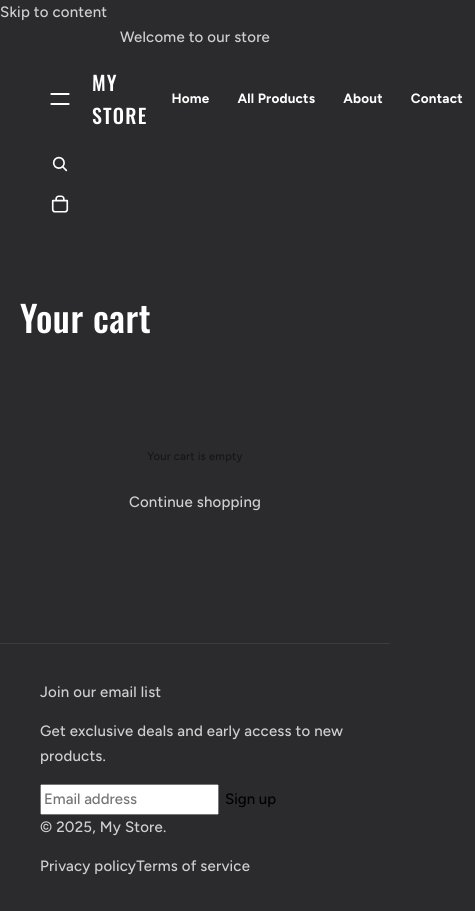
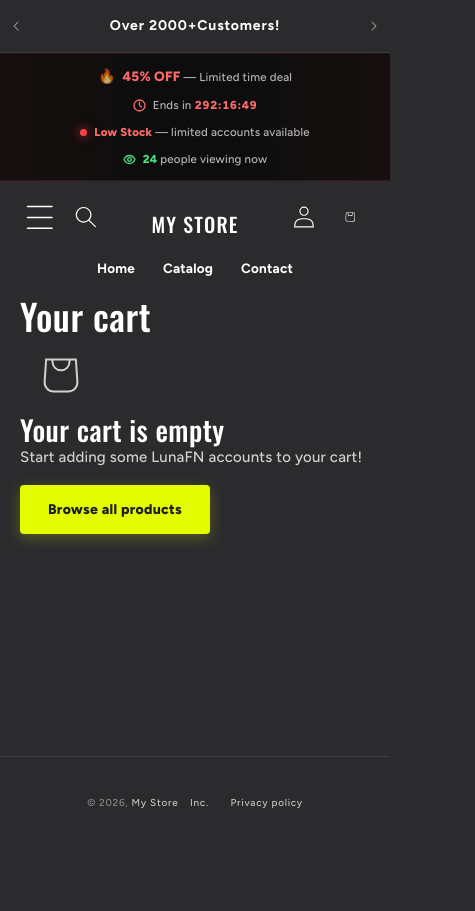
Before and after one commit to discordaccslog-max/lunaval, a plain HTML site: page cart.html in a window 390 px wide. Shown: the whole page, 475 px wide, since content can reach past the window. After the commit the page ends 844 px from the top, so only its background shows below. Drawn offline with nearby package versions, Linux system fonts and the light colour scheme.

Commit message:
Update cart.html

```diff
--- a/cart.html
+++ b/cart.html
@@ -3,145 +3,271 @@
 <head>
   <meta charset="UTF-8">
   <meta name="viewport" content="width=device-width, initial-scale=1.0">
-  <title>Cart — My Store</title>
+  <title>Cart – My Store</title>
   <link rel="preconnect" href="https://fonts.googleapis.com">
   <link rel="preconnect" href="https://fonts.gstatic.com" crossorigin>
-  <link href="https://fonts.googleapis.com/css2?family=Inter:wght@400;500;700&display=swap" rel="stylesheet">
   <link rel="stylesheet" href="styles.css">
-  <style>
-    .cart-page { padding: 48px 0; }
-    .cart-page-layout { display: grid; grid-template-columns: 1fr 360px; gap: 48px; align-items: start; }
-    .cart-page h1 { margin-bottom: 32px; }
-    .cart-page-items { border-top: 1px solid var(--color-border); }
-    .cart-page-item { display: grid; grid-template-columns: 96px 1fr auto; gap: 20px; padding: 24px 0; border-bottom: 1px solid var(--color-border); align-items: center; }
-    .cart-page-item-img { width: 96px; height: 96px; background: #f5f5f5; border-radius: var(--border-radius-card); overflow: hidden; flex-shrink: 0; }
-    .cart-summary-box { background: #f5f5f5; border-radius: var(--border-radius-popover); padding: 28px; position: sticky; top: 80px; }
-    .cart-summary-row { display: flex; justify-content: space-between; padding: 10px 0; font-size: 0.9375rem; border-bottom: 1px solid rgba(0,0,0,0.06); }
-    .cart-summary-total { display: flex; justify-content: space-between; padding: 16px 0; font-size: 1.125rem; font-weight: 600; }
-    @media (max-width: 749px) { .cart-page-layout { grid-template-columns: 1fr; } .cart-summary-box { position: static; } }
-  </style>
 </head>
 <body>
 
-  <a class="skip-to-content" href="#main-content">Skip to content</a>
-  <div class="announcement-bar"><div class="page-width">Welcome to our store</div></div>
-
-  <header class="site-header">
-    <div class="page-width">
-      <div class="header-inner">
-        <button class="header-menu-toggle" data-menu-toggle aria-label="Open menu">
-          <svg width="20" height="20" viewBox="0 0 14 14" fill="none"><path d="M1 3.5H13" stroke="currentColor" stroke-width="1.5" stroke-linecap="round"/><path d="M1 10.5H13" stroke="currentColor" stroke-width="1.5" stroke-linecap="round"/></svg>
+  <!-- UTILITY BAR -->
+  <div class="utility-bar">
+    <div class="utility-bar__grid">
+      <div class="announcement-bar" id="announcement-bar">
+        <button class="slider-button slider-button--prev" aria-label="Previous announcement">
+          <svg viewBox="0 0 10 6" fill="none"><path fill-rule="evenodd" clip-rule="evenodd" d="M9.354.646a.5.5 0 00-.708 0L5 4.293 1.354.646a.5.5 0 00-.708.708l4 4a.5.5 0 00.708 0l4-4a.5.5 0 000-.708z" fill="currentColor"/></svg>
         </button>
-        <div class="header-logo"><a href="index.html"><span class="header-logo-text">My Store</span></a></div>
-        <nav class="header-nav">
-          <ul class="nav-list">
-            <li><a href="index.html" class="nav-link">Home</a></li>
-            <li><a href="collection.html" class="nav-link">All Products</a></li>
-            <li><a href="about.html" class="nav-link">About</a></li>
-            <li><a href="contact.html" class="nav-link">Contact</a></li>
-          </ul>
-        </nav>
-        <div class="header-actions">
-          <button class="header-action-btn" data-search-toggle aria-label="Search">
-            <svg xmlns="http://www.w3.org/2000/svg" viewBox="0 0 20 20" fill="none"><circle cx="9" cy="9" r="4.75" stroke="currentColor" stroke-width="1.5"/><path stroke="currentColor" stroke-linecap="round" stroke-width="1.5" d="m12.5 12.5 3.25 3.25"/></svg>
-          </button>
-          <button class="header-action-btn" data-cart-toggle aria-label="Cart">
-            <svg xmlns="http://www.w3.org/2000/svg" viewBox="0 0 20 20" fill="none"><path stroke="currentColor" stroke-linecap="round" stroke-linejoin="round" stroke-width="1.5" d="M3.392 6.875h13.216v8.016c0 .567-.224 1.112-.624 1.513-.4.402-.941.627-1.506.627H5.522a2.13 2.13 0 0 1-1.506-.627 2.15 2.15 0 0 1-.624-1.513zM8.818 2.969h2.333c.618 0 1.211.247 1.649.686a2.35 2.35 0 0 1 .683 1.658v1.562H6.486V5.313c0-.622.246-1.218.683-1.658a2.33 2.33 0 0 1 1.65-.686"/></svg>
-            <span class="cart-count" style="display:none">0</span>
+        <div class="announcement-bar__slides">
+          <div class="announcement-bar__slide is-active"><p class="announcement-bar__message"><span>Welcome To Our Shop!</span></p></div>
+          <div class="announcement-bar__slide"><p class="announcement-bar__message"><span>Over 2000+Customers!</span></p></div>
+          <div class="announcement-bar__slide"><p class="announcement-bar__message"><span>Instant Delivery!</span></p></div>
+          <div class="announcement-bar__slide"><p class="announcement-bar__message"><span>%45 OFF Summer Deal!</span></p></div>
+          <div class="announcement-bar__slide"><p class="announcement-bar__message"><span>Affordable Prices!</span></p></div>
+        </div>
+        <button class="slider-button slider-button--next" aria-label="Next announcement">
+          <svg viewBox="0 0 10 6" fill="none"><path fill-rule="evenodd" clip-rule="evenodd" d="M9.354.646a.5.5 0 00-.708 0L5 4.293 1.354.646a.5.5 0 00-.708.708l4 4a.5.5 0 00.708 0l4-4a.5.5 0 000-.708z" fill="currentColor"/></svg>
         </button>
       </div>
     </div>
   </div>
-  </header>
 
-  <div class="search-overlay"><div class="search-panel"><form action="search.html" method="get" class="search-input-wrap"><svg xmlns="http://www.w3.org/2000/svg" viewBox="0 0 20 20" fill="none"><circle cx="9" cy="9" r="4.75" stroke="currentColor" stroke-width="1.5"/><path stroke="currentColor" stroke-linecap="round" stroke-width="1.5" d="m12.5 12.5 3.25 3.25"/></svg><input type="search" name="q" placeholder="Search products..." autocomplete="off" aria-label="Search"></form></div></div>
-  <div class="mobile-nav-overlay"><div class="mobile-nav-drawer"><div class="mobile-nav-header"><span class="header-logo-text">My Store</span><button class="mobile-nav-close" aria-label="Close"><svg width="20" height="20" viewBox="0 0 20 20" fill="none"><path d="M5 5l10 10M15 5L5 15" stroke="currentColor" stroke-width="1.5" stroke-linecap="round"/></svg></button></div><nav class="mobile-nav-links"><a href="index.html">Home</a><a href="collection.html">All Products</a><a href="about.html">About</a><a href="contact.html">Contact</a></nav></div></div>
-  <div class="cart-overlay"><div class="cart-drawer"><div class="cart-drawer-header"><h3>Your cart</h3><button class="cart-drawer-close" aria-label="Close cart"><svg width="20" height="20" viewBox="0 0 20 20" fill="none"><path d="M5 5l10 10M15 5L5 15" stroke="currentColor" stroke-width="1.5" stroke-linecap="round"/></svg></button></div><div class="cart-drawer-body"></div><div class="cart-drawer-footer" style="display:none;"><div class="cart-total"><span>Subtotal</span><span class="cart-total-amount">$0.00</span></div><a href="cart.html" class="btn btn-primary" style="width:100%;display:flex;padding:16px;font-size:1rem;justify-content:center;">Check out</a></div></div></div>
-
-  <main id="main-content">
-    <div class="cart-page">
-      <div class="page-width">
-        <h1>Your cart</h1>
-        <div class="cart-page-layout" id="cart-page-content">
-          <!-- Rendered by JS -->
+  <!-- LUNA URGENCY BAR -->
+  <div id="luna-urgency-bar">
+    <div id="luna-urgency-inner">
+      <div class="lu-block lu-fire">
+        <span class="lu-fire-icon">🔥</span>
+        <span class="lu-fire-text"><strong>45% OFF</strong> — Limited time deal</span>
+      </div>
+      <div class="lu-sep"></div>
+      <div class="lu-block lu-timer">
+        <svg width="13" height="13" viewBox="0 0 13 13" fill="none"><circle cx="6.5" cy="6.5" r="5.5" stroke="#ff6b6b" stroke-width="1.3"/><path d="M6.5 3.5V6.5L8.5 8" stroke="#ff6b6b" stroke-width="1.3" stroke-linecap="round"/></svg>
+        <span>Ends in <strong id="lu-countdown">--:--:--</strong></span>
+      </div>
+      <div class="lu-sep"></div>
+      <div class="lu-block lu-stock">
+        <span class="lu-stock-dot"></span>
+        <span><strong>Low Stock</strong> — limited accounts available</span>
+      </div>
+      <div class="lu-sep"></div>
+      <div class="lu-block lu-viewers">
+        <svg width="13" height="13" viewBox="0 0 13 13" fill="none"><path d="M1 6.5C1 6.5 3 2.5 6.5 2.5C10 2.5 12 6.5 12 6.5C12 6.5 10 10.5 6.5 10.5C3 10.5 1 6.5 1 6.5Z" stroke="#4ade80" stroke-width="1.3"/><circle cx="6.5" cy="6.5" r="1.8" stroke="#4ade80" stroke-width="1.3"/></svg>
+        <span><strong id="lu-viewers">24</strong> people viewing now</span>
       </div>
     </div>
   </div>
+
+  <!-- HEADER -->
+  <header class="site-header">
+    <div class="header-inner">
+      <div class="header-left">
+        <button class="header-menu-toggle" data-menu-toggle aria-label="Menu">
+          <svg xmlns="http://www.w3.org/2000/svg" fill="none" viewBox="0 0 18 16"><path d="M1 .5a.5.5 0 100 1h15.71a.5.5 0 000-1H1zM.5 8a.5.5 0 01.5-.5h15.71a.5.5 0 010 1H1A.5.5 0 01.5 8zm0 7a.5.5 0 01.5-.5h15.71a.5.5 0 010 1H1a.5.5 0 01-.5-.5z" fill="currentColor"/></svg>
+        </button>
+        <button class="header-action-btn" data-search-toggle aria-label="Search">
+          <svg viewBox="0 0 18 19" fill="none"><path fill-rule="evenodd" clip-rule="evenodd" d="M11.03 11.68A5.784 5.784 0 112.85 3.5a5.784 5.784 0 018.18 8.18zm.26 1.12a6.78 6.78 0 11.72-.7l5.4 5.4a.5.5 0 11-.71.7l-5.41-5.4z" fill="currentColor"/></svg>
+        </button>
+      </div>
+
+      <h1 class="header-logo">
+        <a href="index.html"><span class="header-logo-text">My Store</span></a>
+      </h1>
+
+      <div class="header-right">
+        <button class="header-action-btn" aria-label="Account">
+          <svg viewBox="0 0 18 19" fill="none"><path fill-rule="evenodd" clip-rule="evenodd" d="M6 4.5a3 3 0 116 0 3 3 0 01-6 0zm3-4a4 4 0 100 8 4 4 0 000-8zm5.58 12.15c1.12.82 1.83 2.24 1.91 4.85H1.51c.08-2.6.79-4.03 1.9-4.85C4.66 11.75 6.5 11.5 9 11.5s4.35.26 5.58 1.15zM9 10.5c-2.5 0-4.65.24-6.17 1.35C1.27 12.98.5 14.93.5 18v.5h17V18c0-3.07-.77-5.02-2.33-6.15-1.52-1.1-3.67-1.35-6.17-1.35z" fill="currentColor"/></svg>
+        </button>
+        <a href="cart.html" class="header-action-btn header-action-btn--active" aria-label="Cart">
+          <svg viewBox="0 0 40 40" fill="none"><path d="m15.75 11.8h-3.16l-.77 11.6a5 5 0 0 0 4.99 5.34h7.38a5 5 0 0 0 4.99-5.33l-.78-11.61zm0 1h-2.22l-.71 10.67a4 4 0 0 0 3.99 4.27h7.38a4 4 0 0 0 4-4.27l-.72-10.67h-2.22v.63a4.75 4.75 0 1 1 -9.5 0zm8.5 0h-7.5v.63a3.75 3.75 0 1 0 7.5 0z" fill="currentColor" fill-rule="evenodd"/></svg>
+          <span class="cart-count" style="display:none">0</span>
+        </a>
+      </div>
+    </div>
+
+    <nav class="header-nav">
+      <ul class="nav-list">
+        <li><a href="index.html" class="nav-link">Home</a></li>
+        <li><a href="collection.html" class="nav-link">Catalog</a></li>
+        <li><a href="contact.html" class="nav-link">Contact</a></li>
+      </ul>
+    </nav>
+  </header>
+
+  <!-- SEARCH OVERLAY -->
+  <div class="search-overlay">
+    <div class="search-panel">
+      <form class="search-input-wrap" onsubmit="return false;">
+        <svg viewBox="0 0 18 19" fill="none"><path fill-rule="evenodd" clip-rule="evenodd" d="M11.03 11.68A5.784 5.784 0 112.85 3.5a5.784 5.784 0 018.18 8.18zm.26 1.12a6.78 6.78 0 11.72-.7l5.4 5.4a.5.5 0 11-.71.7l-5.41-5.4z" fill="currentColor"/></svg>
+        <input type="search" placeholder="Search" autocomplete="off" aria-label="Search">
+      </form>
+    </div>
+  </div>
+
+  <!-- MOBILE NAV -->
+  <div class="mobile-nav-overlay">
+    <div class="mobile-nav-drawer">
+      <div class="mobile-nav-header">
+        <span class="header-logo-text">My Store</span>
+        <button class="mobile-nav-close" aria-label="Close">
+          <svg width="18" height="17" viewBox="0 0 18 17" fill="none"><path d="M.865 15.978a.5.5 0 00.707.707l7.433-7.431 7.579 7.282a.501.501 0 00.846-.37.5.5 0 00-.153-.351L9.712 8.546l7.417-7.416a.5.5 0 10-.707-.708L8.991 7.853 1.413.573a.5.5 0 10-.693.72l7.563 7.268-7.418 7.417z" fill="currentColor"/></svg>
+        </button>
+      </div>
+      <nav class="mobile-nav-links">
+        <a href="index.html">Home</a>
+        <a href="collection.html">Catalog</a>
+        <a href="contact.html">Contact</a>
+      </nav>
+    </div>
+  </div>
+
+  <!-- MAIN CONTENT -->
+  <main>
+    <section class="cart-page">
+      <div class="page-width">
+        <h1 class="cart-page__title">Your cart</h1>
+        <div id="cart-container">
+          <!-- Loaded by JavaScript -->
+        </div>
+      </div>
+    </section>
   </main>
 
+  <!-- FOOTER -->
   <footer class="site-footer">
-    <div class="footer-main"><div class="page-width"><div class="footer-grid"><div><p class="footer-email-label">Join our email list</p><p class="footer-email-desc">Get exclusive deals and early access to new products.</p></div><form class="footer-signup" data-newsletter-form><input type="email" placeholder="Email address" required><button type="submit"><span>Sign up</span></button></form></div></div></div>
-    <div class="footer-utilities"><div class="page-width"><div class="footer-utilities-inner"><p class="footer-copyright">© 2025, My Store.</p><nav class="footer-policy-list"><a href="#">Privacy policy</a><a href="#">Terms of service</a></nav></div></div></div>
+    <div class="footer__copyright">
+      <small>© 2026, <a href="index.html">My Store</a></small>
+      <small><a href="#" target="_blank" rel="nofollow">Inc.</a></small>
+      <ul class="footer__policies">
+        <li><small><a href="refund-policy.html">Privacy policy</a></small></li>
+      </ul>
+    </div>
   </footer>
 
   <script src="main.js"></script>
+  <script src="products.js"></script>
   <script>
-    function renderCartPage() {
-      const container = document.getElementById('cart-page-content');
-      if (!container) return;
+    // CART PAGE
+    (function() {
+      function getCart() {
+        return JSON.parse(localStorage.getItem('luna_cart') || '[]');
+      }
+      function saveCart(cart) {
+        localStorage.setItem('luna_cart', JSON.stringify(cart));
+      }
+      function updateBadge() {
+        var cart = getCart();
+        var total = cart.reduce(function(s, i) { return s + i.quantity; }, 0);
+        var badge = document.querySelector('.cart-count');
+        if (badge) {
+          if (total > 0) { badge.textContent = total; badge.style.display = 'flex'; }
+          else badge.style.display = 'none';
+        }
+      }
+      function render() {
+        var cart = getCart();
+        var container = document.getElementById('cart-container');
 
-      if (cart.items.length === 0) {
-        container.innerHTML = `
-          <div style="grid-column:1/-1;text-align:center;padding:80px 0;">
-            <p style="font-size:1.125rem;margin-bottom:24px;color:rgba(0,0,0,0.5);">Your cart is empty</p>
-            <a href="collection.html" class="btn btn-primary">Continue shopping</a>
-          </div>`;
+        if (cart.length === 0) {
+          container.innerHTML =
+            '<div class="cart-empty-page">' +
+              '<svg width="80" height="80" viewBox="0 0 40 40" fill="none"><path d="m15.75 11.8h-3.16l-.77 11.6a5 5 0 0 0 4.99 5.34h7.38a5 5 0 0 0 4.99-5.33l-.78-11.61zm0 1h-2.22l-.71 10.67a4 4 0 0 0 3.99 4.27h7.38a4 4 0 0 0 4-4.27l-.72-10.67h-2.22v.63a4.75 4.75 0 1 1 -9.5 0zm8.5 0h-7.5v.63a3.75 3.75 0 1 0 7.5 0z" fill="currentColor" fill-rule="evenodd"/></svg>' +
+              '<h2>Your cart is empty</h2>' +
+              '<p>Start adding some LunaFN accounts to your cart!</p>' +
+              '<a href="collection.html" class="button">Browse all products</a>' +
+            '</div>';
           return;
         }
 
-      const itemsHtml = cart.items.map(item => `
-        <div class="cart-page-item">
-          <div class="cart-page-item-img"></div>
-          <div>
-            <p style="font-weight:500;margin-bottom:4px;">${item.title}</p>
-            ${item.variant ? `<p style="font-size:0.875rem;color:rgba(0,0,0,0.5);margin-bottom:12px;">${item.variant}</p>` : ''}
-            <div class="quantity-selector" style="height:36px;">
-              <button class="quantity-btn" onclick="changeQty('${item.id}','${item.variant}',-1)" style="width:36px;height:36px;">−</button>
-              <input class="quantity-input" value="${item.quantity}" style="width:40px;height:36px;" readonly>
-              <button class="quantity-btn" onclick="changeQty('${item.id}','${item.variant}',1)" style="width:36px;height:36px;">+</button>
-            </div>
-          </div>
-          <div style="text-align:right;">
-            <p style="font-weight:500;">$${(item.price * item.quantity).toFixed(2)}</p>
-            <button onclick="removeFromCart('${item.id}','${item.variant}')" style="font-size:0.75rem;color:rgba(0,0,0,0.4);background:none;border:none;cursor:pointer;text-decoration:underline;margin-top:8px;">Remove</button>
-          </div>
-        </div>
-      `).join('');
+        var subtotal = cart.reduce(function(s, i) { return s + (i.price * i.quantity); }, 0);
+        var itemsHtml = cart.map(function(item, idx) {
+          return '<div class="cart-row" data-idx="' + idx + '">' +
+            '<div class="cart-row__image"><a href="product.html?handle=' + item.handle + '"><img src="' + item.image + '" alt="' + item.title + '"></a></div>' +
+            '<div class="cart-row__info">' +
+              '<a href="product.html?handle=' + item.handle + '" class="cart-row__title">' + item.title + '</a>' +
+              '<div class="cart-row__price">' + window.formatPrice(item.price) + '</div>' +
+              '<button class="cart-row__remove" data-action="remove">Remove</button>' +
+            '</div>' +
+            '<div class="cart-row__qty">' +
+              '<div class="quantity-selector">' +
+                '<button class="quantity-btn" data-action="minus" type="button">\u2212</button>' +
+                '<input class="quantity-input" type="number" value="' + item.quantity + '" min="1" max="10" readonly>' +
+                '<button class="quantity-btn" data-action="plus" type="button">+</button>' +
+              '</div>' +
+            '</div>' +
+            '<div class="cart-row__total">' + window.formatPrice(item.price * item.quantity) + '</div>' +
+          '</div>';
+        }).join('');
 
-      container.innerHTML = `
-        <div>
-          <div class="cart-page-items">${itemsHtml}</div>
-          <a href="collection.html" style="display:inline-flex;align-items:center;gap:6px;font-size:0.875rem;margin-top:20px;color:rgba(0,0,0,0.5);">← Continue shopping</a>
-        </div>
-        <div class="cart-summary-box">
-          <h3 style="margin-bottom:20px;font-size:1.125rem;">Order summary</h3>
-          <div class="cart-summary-row"><span>Subtotal</span><span>$${cart.total().toFixed(2)}</span></div>
-          <div class="cart-summary-row"><span>Shipping</span><span style="color:rgba(0,0,0,0.4);">Calculated at checkout</span></div>
-          <div class="cart-summary-total"><span>Total</span><span>$${cart.total().toFixed(2)}</span></div>
-          <p style="font-size:0.75rem;color:rgba(0,0,0,0.4);margin-bottom:16px;">Taxes calculated at checkout.</p>
-          <button class="btn btn-primary" style="width:100%;padding:16px;font-size:1rem;border-radius:14px;border:none;cursor:pointer;"
-            onclick="alert('Checkout functionality requires connecting to a payment processor like Stripe or Shopify.')">
-            Check out
-          </button>
-        </div>`;
+        container.innerHTML =
+          '<div class="cart-layout">' +
+            '<div class="cart-items">' + itemsHtml + '</div>' +
+            '<div class="cart-summary">' +
+              '<h3 class="cart-summary__title">Order Summary</h3>' +
+              '<div class="cart-summary__row"><span>Subtotal</span><span>' + window.formatPrice(subtotal) + '</span></div>' +
+              '<div class="cart-summary__row"><span>Shipping</span><span style="color:#4ade80;">Free</span></div>' +
+              '<div class="cart-summary__divider"></div>' +
+              '<div class="cart-summary__row cart-summary__total"><span>Total</span><span>' + window.formatPrice(subtotal) + '</span></div>' +
+              '<button class="button button--full" id="checkout-btn">Check out</button>' +
+              '<p class="cart-summary__note">' +
+                '<svg width="12" height="12" viewBox="0 0 14 14" fill="none" style="display:inline;vertical-align:middle;margin-right:4px;"><path d="M7 1L2 3.5V7C2 10.1 4.2 13 7 13.8C9.8 13 12 10.1 12 7V3.5L7 1Z" fill="rgba(34,197,94,0.2)" stroke="#22c55e" stroke-width="1.3"/></svg>' +
+                'Secure checkout · Instant delivery via email' +
+              '</p>' +
+            '</div>' +
+          '</div>';
+
+        // Bind quantity & remove handlers
+        document.querySelectorAll('.cart-row').forEach(function(row) {
+          var idx = parseInt(row.dataset.idx);
+          row.querySelector('[data-action="plus"]').addEventListener('click', function() {
+            var c = getCart();
+            if (c[idx].quantity < 10) { c[idx].quantity++; saveCart(c); updateBadge(); render(); }
+          });
+          row.querySelector('[data-action="minus"]').addEventListener('click', function() {
+            var c = getCart();
+            if (c[idx].quantity > 1) { c[idx].quantity--; saveCart(c); updateBadge(); render(); }
+          });
+          row.querySelector('[data-action="remove"]').addEventListener('click', function() {
+            var c = getCart();
+            c.splice(idx, 1);
+            saveCart(c);
+            updateBadge();
+            render();
+          });
+        });
+
+        var co = document.getElementById('checkout-btn');
+        if (co) co.addEventListener('click', function() {
+          alert('Checkout coming soon! Contact us via the Contact page to complete your order.');
+        });
       }
 
-    // Re-render after original renderCartItems call
-    document.addEventListener('DOMContentLoaded', () => {
-      renderCartPage();
-    });
+      render();
+      updateBadge();
+    })();
 
-    // Patch removeFromCart & changeQty to also re-render page
-    const _origRemove = window.removeFromCart;
-    window.removeFromCart = function(id, variant) {
-      _origRemove(id, variant);
-      renderCartPage();
-    };
-    const _origChange = window.changeQty;
-    window.changeQty = function(id, variant, delta) {
-      _origChange(id, variant, delta);
-      renderCartPage();
-    };
+    // ANNOUNCEMENT BAR
+    (function() {
+      var slides = document.querySelectorAll('.announcement-bar__slide');
+      var current = 0;
+      function next() { slides[current].classList.remove('is-active'); current=(current+1)%slides.length; slides[current].classList.add('is-active'); }
+      function prev() { slides[current].classList.remove('is-active'); current=(current-1+slides.length)%slides.length; slides[current].classList.add('is-active'); }
+      setInterval(next, 3000);
+      document.querySelector('.slider-button--next').addEventListener('click', next);
+      document.querySelector('.slider-button--prev').addEventListener('click', prev);
+    })();
+
+    // URGENCY COUNTDOWN
+    (function() {
+      var deadline = new Date('June 5, 2026').getTime();
+      function tick() {
+        var diff = deadline - Date.now();
+        if (diff <= 0) { document.getElementById('lu-countdown').textContent = 'EXPIRED'; return; }
+        var h = Math.floor(diff/3600000), m = Math.floor((diff%3600000)/60000), s = Math.floor((diff%60000)/1000);
+        document.getElementById('lu-countdown').textContent = String(h).padStart(2,'0')+':'+String(m).padStart(2,'0')+':'+String(s).padStart(2,'0');
+      }
+      tick(); setInterval(tick,1000);
+      var v=24;
+      setInterval(function() { v=Math.max(14,Math.min(38,v+Math.floor(Math.random()*5)-2)); document.getElementById('lu-viewers').textContent=v; }, 7000);
+    })();
   </script>
 </body>
 </html>
```
Lines whose indentation alone changed are shown as unchanged.
